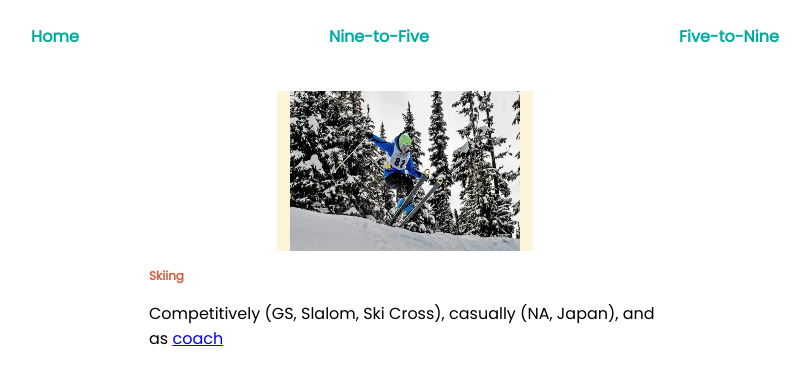
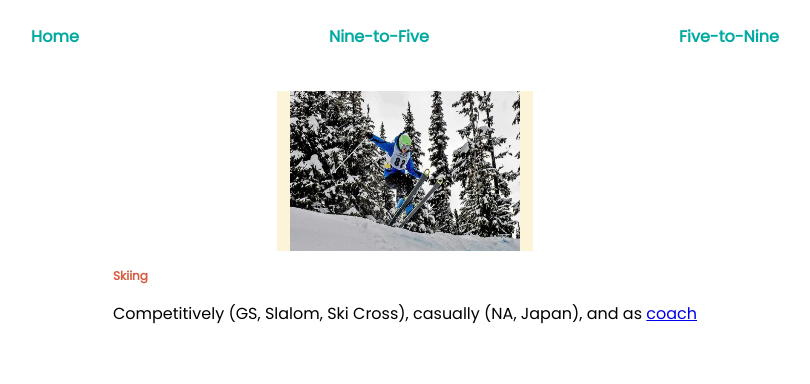
Before and after one commit to MatthewMong/MatthewMong.github.io, a SvelteKit app: page /5to9 in a window 1280 px wide. Shown: the top 384 px of the page, without its empty margins (243-1053 px from the left). Built offline with nearby package versions, Linux system fonts and the light colour scheme.

Commit message:
increase width

```diff
--- a/src/routes/(non-landing-pages)/5to9/+page.svelte
+++ b/src/routes/(non-landing-pages)/5to9/+page.svelte
@@ -18,6 +18,5 @@
 
     .item-wrapper {
         padding: 2vw;
-        width: 40vw;
     }
 </style>
--- a/src/routes/(non-landing-pages)/9to5/+page.svelte
+++ b/src/routes/(non-landing-pages)/9to5/+page.svelte
@@ -26,6 +26,5 @@
 
     .item-wrapper {
         padding: 2vw;
-        width: 40vw;
     }
 </style>
```
